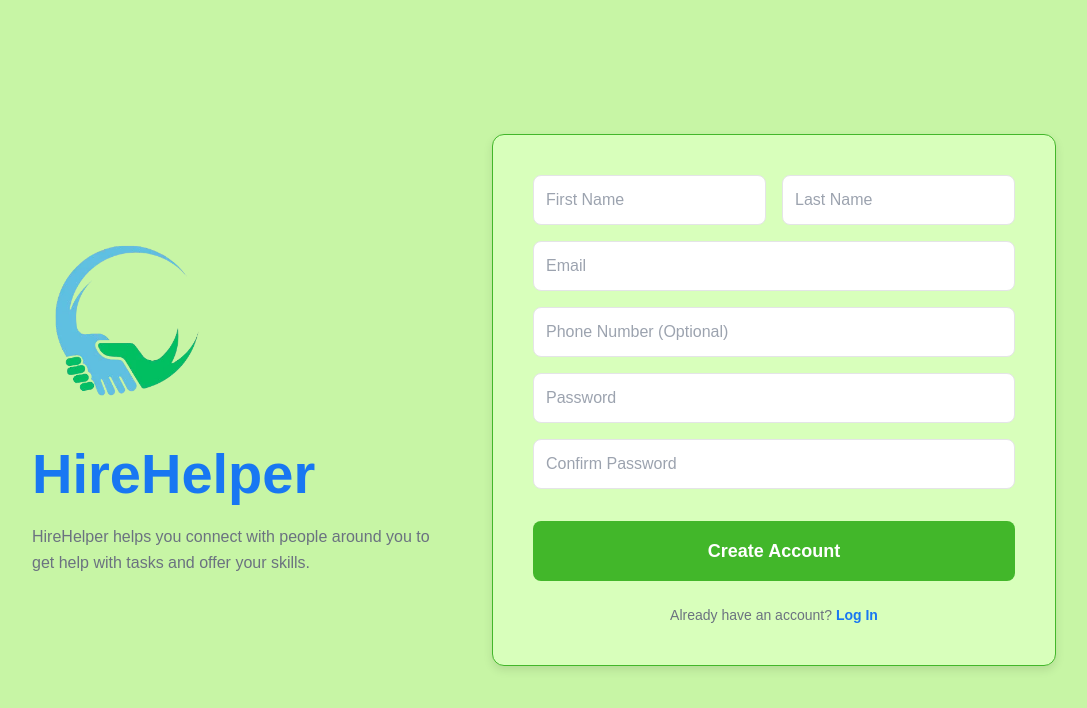
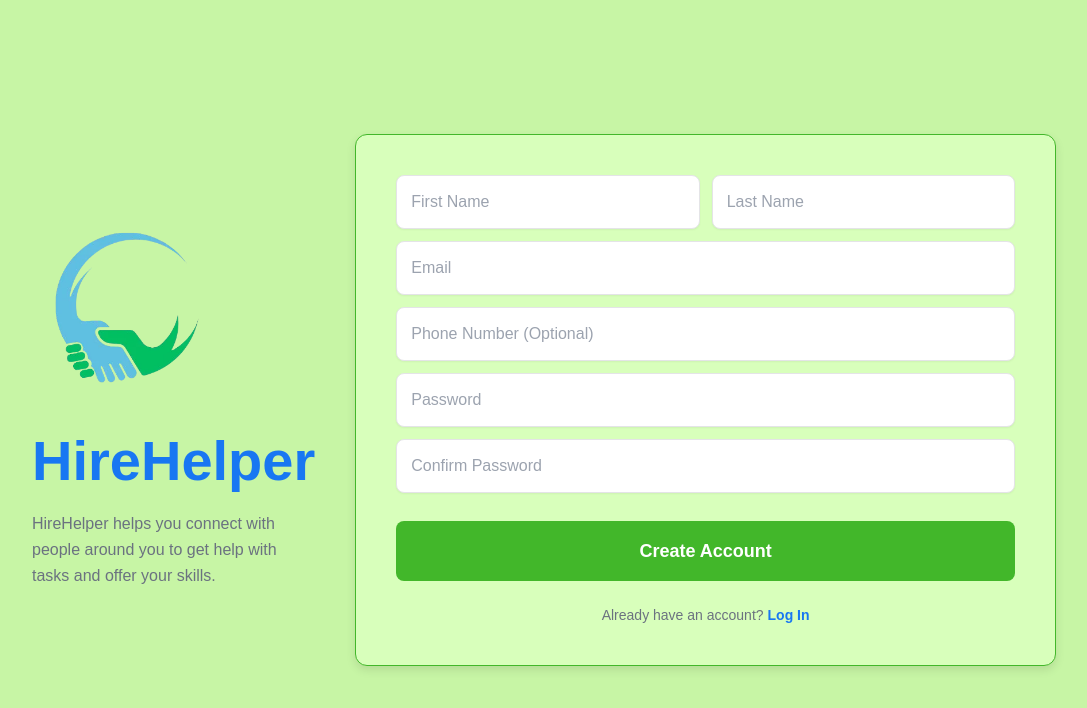
Before and after one commit to springboardmentor632/hirehelper_team_01, a React (Vite) app in the folder frontend/: page /signup in a window 1280 px wide. Shown: the top 708 px of the page, without its empty margins (96-1183 px from the left). Built offline with nearby package versions, Linux system fonts and the light colour scheme.

Commit message:
Loader added

```diff
--- a/frontend/src/App.jsx
+++ b/frontend/src/App.jsx
@@ -1,19 +1,44 @@
-import React from 'react';
+import React, { useState, useEffect } from 'react';
 import { BrowserRouter, Routes, Route } from 'react-router-dom';
 
 // Import your page components
 import Login from "./pages/Login";
-import Signup from "./pages/Signup"; // Assuming you have a Signup.jsx component
+import Signup from "./pages/Signup";
+
+// Import the Loader component (Adjust path if needed)
+import Loader from './pages/Loader';
 
 function App() {
+    // 1. State to control whether the application is loading
+    const [isLoading, setIsLoading] = useState(true);
+
+    // 2. useEffect hook to simulate initial setup time (e.g., fetching user data, configuration)
+    useEffect(() => {
+        // Simulate a load time of 3 seconds
+        const timer = setTimeout(() => {
+            setIsLoading(false);
+        }, 3000);
+
+        // Cleanup function to clear the timer
+        return () => clearTimeout(timer);
+    }, []); // Runs only once on component mount
+
     return (
-    // BrowserRouter is needed to enable routing throughout the app
+        // The main container wrapper, centered on the screen
+        <div className="min-h-screen flex items-center justify-center bg-bg-app">
+
+            {/* Conditional Rendering: Show Loader while loading, otherwise show the Router */}
+            {isLoading ? (
+                // Display the custom loader component centered in the viewport
+                <Loader />
+            ) : (
+                // Once loading is complete, display the routed application content
                 <BrowserRouter>
                     <Routes>
                         {/* Route for the default/root path, showing the Login page */}
                         <Route path="/" element={<Login />} />
 
-        {/* Route for the /login path (can redirect to root if desired, or keep separate) */}
+                        {/* Route for the /login path */}
                         <Route path="/login" element={<Login />} />
 
                         {/* Route for the signup page */}
@@ -23,6 +48,8 @@ function App() {
                         <Route path="*" element={<div>404 Not Found</div>} />
                     </Routes>
                 </BrowserRouter>
+            )}
+        </div>
     );
 }
 
--- /dev/null
+++ b/frontend/src/pages/Loader.jsx
@@ -0,0 +1,37 @@
+import React from 'react';
+// Assuming the logo is accessible via this path
+import logo from '../assets/logo.png';
+
+const LogoRingLoader = () => {
+    return (
+        // Outer container uses the lighter shade background (bg-highlight)
+        <div className="flex flex-col items-center justify-center p-8 bg-bg-app w-fit rounded-lg ">
+
+            {/* Logo and Spinner Container: Controls the total size and centers the content */}
+            <div className="relative w-32 h-32 flex items-center justify-center mb-4">
+
+                {/* 1. The Spinning Ring (The Loader) */}
+                <div
+                    // Positioning: Absolute to sit under the logo, filling the entire container space (w-full h-full)
+                    // Styling: Uses theme colors (action-accept for spinner, border-default for static base)
+                    // Animation: animate-spin (standard Tailwind animation)
+                    className="absolute w-full h-full rounded-full border-4 border-border-default border-t-action-accept animate-spin"
+                ></div>
+
+                {/* 2. The Static, Centered Logo */}
+                <img
+                    src={logo}
+                    alt="HireHelper Logo"
+                    // Sizing: Smaller than the container (w-24 h-24) to leave space for the ring
+                    // Shaping: Rounded-full to ensure it's round
+                    // Background: bg-bg-surface (White) to make the logo colors stand out
+                    className="w-24 h-24 object-contain rounded-full p-2 bg-bg-surface z-10"
+                />
+            </div>
+
+            <p className="mt-4 text-text-secondary">Loading HireHelper...</p>
+        </div>
+    );
+};
+
+export default LogoRingLoader;
--- a/frontend/src/pages/Signup.jsx
+++ b/frontend/src/pages/Signup.jsx
@@ -1,6 +1,5 @@
 import React, { useState } from 'react';
 import { Link } from 'react-router-dom';
-// Import the new logo image. Assuming it's saved in your assets folder.
 import logo from '../assets/logo.png';
 
 const Signup = () => {
@@ -22,23 +21,22 @@ const Signup = () => {
 
     const handleSignup = (e) => {
         e.preventDefault();
-        // Add your signup/validation logic here
         console.log('Signup attempted with:', formData);
     };
 
     return (
-        // Full viewport container with the light green background (bg-app)
+        // Full viewport container: Ensures vertical and horizontal centering of all content
         <div className="min-h-screen flex items-center justify-center bg-bg-app p-4 font-sans">
 
             {/* Main Content Area (Limited Width) */}
-            <div className="flex max-w-5xl w-full">
+            <div className="flex flex-col lg:flex-row max-w-5xl w-full items-center lg:items-center">
 
-                {/* Left Panel: Branding and Description (Hidden on small screens) */}
-                <div className="hidden lg:flex flex-col flex-1 justify-center bg-bg-app pr-10">
+                {/* Left Panel: Branding and Description (Hidden below LG breakpoint) */}
+                <div className="hidden lg:flex flex-col flex-1 justify-center pr-10">
 
-                    {/* Logo Display - Using bg-bg-surface and rounded-lg to better match the logo container in the image */}
-                    <div className="w-48 h-48 bg-bg-app flex items-center justify-center mb-4 rounded-full">
-                        <img src={logo} alt="HireHelper Logo" className="w-full h-full bg-bg-app object-contain p-4" />
+                    {/* Logo Display (Desktop) - Transparent background, no border */}
+                    <div className="w-48 h-48 flex items-center justify-center mb-4 rounded-full">
+                        <img src={logo} alt="HireHelper Logo" className="w-full h-full object-contain p-4" />
                     </div>
 
                     <h1 className="text-[3.5rem] font-bold text-action-link justify-center mb-2">
@@ -50,30 +48,31 @@ const Signup = () => {
                     </p>
                 </div>
 
-                {/* --- Right Panel: Sign Up Form Card --- */}
-                {/* Removed max-w-md on the card itself to ensure it expands horizontally based on the form content */}
-                <div className="flex-1 bg-bg-highlight p-8 md:p-10 rounded-lg border border-action-accept shadow-card flex flex-col items-center w-full max-w-md lg:max-w-none">
+                {/* --- Right Panel: Sign Up Form Card Container (Centered on Mobile) --- */}
+                <div className="bg-bg-highlight p-8 md:p-10 rounded-lg border border-action-accept shadow-card flex flex-col items-center w-full max-w-sm lg:max-w-none">
 
-                    {/* Mobile Logo/Branding (Optional) */}
+                    {/* Mobile Logo/Branding - Visible below LG breakpoint */}
                     <div className="lg:hidden flex flex-col items-center mb-6">
-                        <div className="w-24 h-24 bg-bg-surface rounded-md border-[3px] border-brand-primary mb-2">
+                        <div className="w-24 h-24 rounded-full mb-2">
                             <img src={logo} alt="HireHelper Logo" className="w-full h-full object-contain p-2" />
                         </div>
                         <h1 className="text-h1 font-bold text-brand-primary">HireHelper</h1>
                     </div>
 
-                    {/* Form container: Max width is now applied here to control the content width */}
-                    <form className="w-full max-w-sm sm:max-w-md md:max-w-lg" onSubmit={handleSignup}>
+                    {/* Form container: W-FULL ensures inputs align perfectly with card padding */}
+                    <form className="w-full" onSubmit={handleSignup}>
 
-                        {/* First Name & Last Name (Side-by-Side) */}
-                        <div className="flex space-x-4 mb-4 w-full">
+                        {/* First Name & Last Name (Responsive Collapse at LG) */}
+                        {/* Below LG: stacks vertically (flex-col) with vertical space (space-y-3).
+                            At LG and above: side-by-side (lg:flex-row) with horizontal space (lg:space-x-3). */}
+                        <div className="flex flex-col lg:flex-row space-y-3 lg:space-y-0 space-x-0 lg:space-x-3 mb-3 w-full">
                             <input
                                 type="text"
                                 name="firstName"
                                 placeholder="First Name"
                                 value={formData.firstName}
                                 onChange={handleChange}
-                                className="flex-1 p-3 border border-border-default rounded-md text-base text-text-primary focus:outline-none focus:ring-2 focus:ring-action-accept"
+                                className="flex-1 p-3.5 border border-border-default rounded-md text-base text-text-primary focus:outline-none focus:ring-2 focus:ring-action-accept shadow-sm"
                                 required
                             />
                             <input
@@ -82,29 +81,28 @@ const Signup = () => {
                                 placeholder="Last Name"
                                 value={formData.lastName}
                                 onChange={handleChange}
-                                className="flex-1 p-3 border border-border-default rounded-md text-base text-text-primary focus:outline-none focus:ring-2 focus:ring-action-accept"
+                                className="flex-1 p-3.5 border border-border-default rounded-md text-base text-text-primary focus:outline-none focus:ring-2 focus:ring-action-accept shadow-sm"
                                 required
                             />
                         </div>
 
-                        {/* Full-Width Fields - NOW ALL USE w-full to align perfectly with the combined width of the top two inputs */}
+                        {/* Full-Width Fields - Align perfectly due to w-full */}
                         {['email', 'phoneNumber', 'password', 'confirmPassword'].map((field) => (
                             <input
                                 key={field}
                                 type={field.includes('password') ? 'password' : field.includes('email') ? 'email' : 'text'}
                                 name={field}
                                 placeholder={field === 'phoneNumber' ? 'Phone Number (Optional)' :
-                                    field === 'confirmPassword' ? 'Confirm Password' :
-                                        field.charAt(0).toUpperCase() + field.slice(1).replace(/([A-Z])/g, ' $1')}
+                                             field === 'confirmPassword' ? 'Confirm Password' :
+                                             field.charAt(0).toUpperCase() + field.slice(1).replace(/([A-Z])/g, ' $1')}
                                 value={formData[field]}
                                 onChange={handleChange}
-                                // w-full ensures alignment with the space-x-4 div above
-                                className="w-full p-3 mb-4 border border-border-default rounded-md text-base text-text-primary focus:outline-none focus:ring-2 focus:ring-action-accept"
+                                className="w-full p-3.5 mb-3 border border-border-default rounded-md text-base text-text-primary focus:outline-none focus:ring-2 focus:ring-action-accept shadow-sm"
                                 required={field !== 'phoneNumber'}
                             />
                         ))}
 
-                        {/* Create Account Button (Using action-accept for the dark green button) */}
+                        {/* Create Account Button (Primary Action) */}
                         <button
                             type="submit"
                             className="w-full py-4 bg-action-accept text-action-decline font-bold text-lg rounded-md transition hover:opacity-90 mt-4"
--- a/frontend/tailwind.config.js
+++ b/frontend/tailwind.config.js
@@ -32,6 +32,22 @@ export default {
         semibold: HireHelperTheme.typography.fontWeight.semibold,
         regular: HireHelperTheme.typography.fontWeight.regular,
       },
+
+      keyframes: {
+                // Defines the movement of the sliding bar
+                'slide-progress': {
+                    // Starts the bar 100% off the left edge
+                    '0%': { transform: 'translateX(-100%)' },
+                    // Midway point, moves the bar fully across the container (400% is safe for a 25% width bar)
+                    '50%': { transform: 'translateX(400%)' },
+                    // Returns to the start to loop seamlessly
+                    '100%': { transform: 'translateX(-100%)' },
+                }
+            },
+            animation: {
+                // Applies the keyframes: 2s duration, linear speed, infinite repetition
+                'slide-progress': 'slide-progress 2s linear infinite',
+            }
     },
   },
 
```
Also changed, not shown: frontend/src/pages/Login.jsx (+15 -14 lines). Lines whose indentation alone changed are shown as unchanged.
